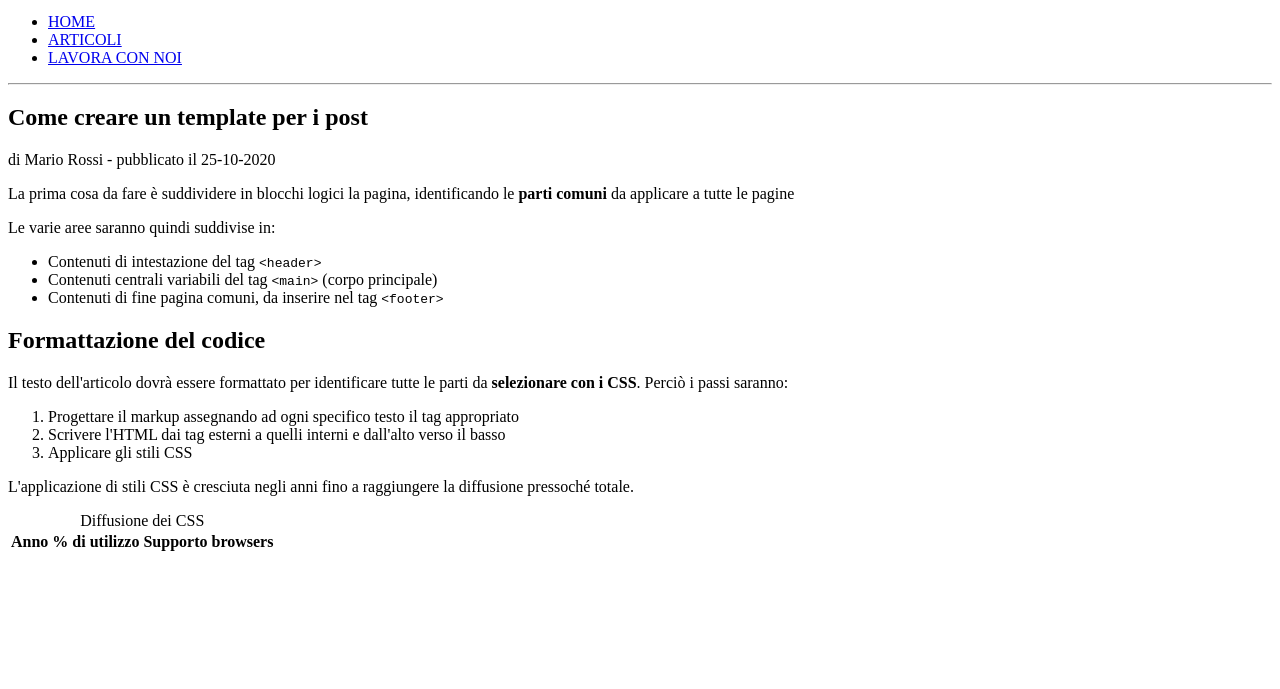
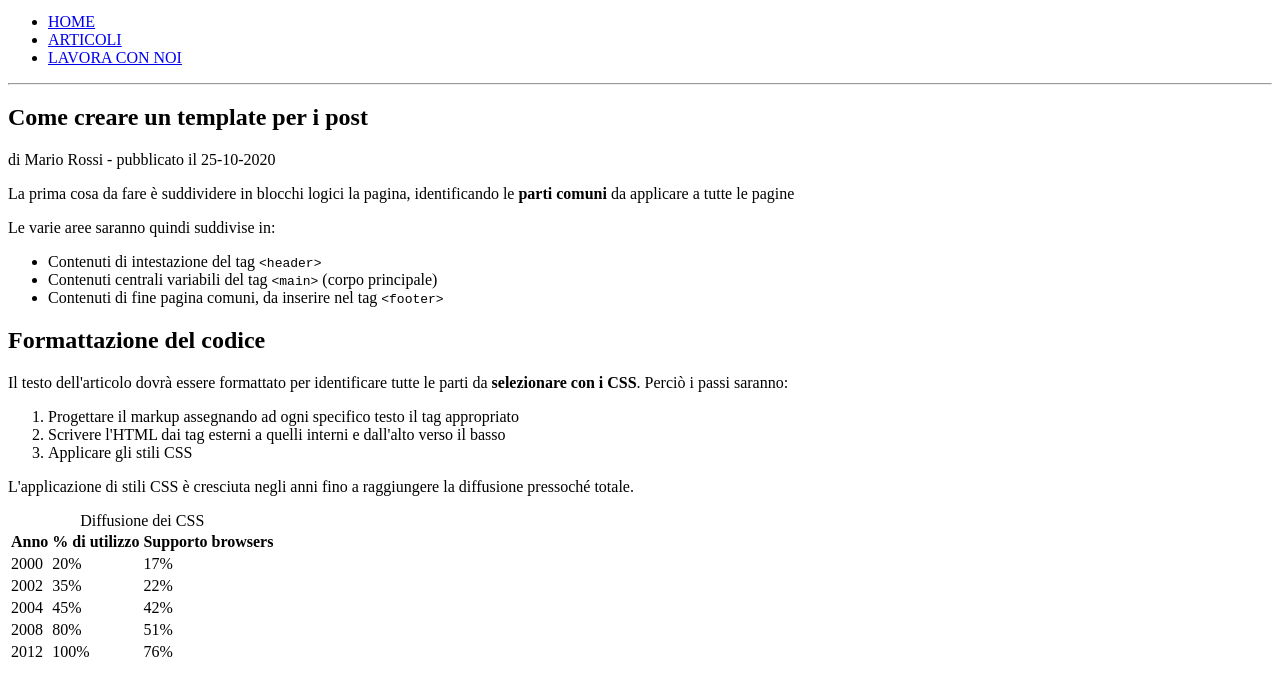
Before and after one commit to camillazicari/29-10, a plain HTML site: page index.html in a window 1280 px wide. Shown: the part 111-800 px from the top of the page. Drawn offline with Linux system fonts and the light colour scheme.

Commit message:
finito tabella

```diff
--- a/index.html
+++ b/index.html
@@ -62,14 +62,43 @@
           </li>
           <li>Applicare gli stili CSS</li>
         </ol>
-        <p>L'applicazione di stili CSS è cresciuta negli anni fino a raggiungere la diffusione pressoché totale.
+        <p>
+          L'applicazione di stili CSS è cresciuta negli anni fino a raggiungere
+          la diffusione pressoché totale.
         </p>
         <table>
-          <caption>Diffusione dei CSS</caption>
+          <caption>
+            Diffusione dei CSS
+          </caption>
           <tr>
             <th>Anno</th>
             <th>% di utilizzo</th>
             <th>Supporto browsers</th>
+          </tr>
+          <tr>
+            <td>2000</td>
+            <td>20%</td>
+            <td>17%</td>
+          </tr>
+          <tr>
+            <td>2002</td>
+            <td>35%</td>
+            <td>22%</td>
+          </tr>
+          <tr>
+            <td>2004</td>
+            <td>45%</td>
+            <td>42%</td>
+          </tr>
+          <tr>
+            <td>2008</td>
+            <td>80%</td>
+            <td>51%</td>
+          </tr>
+          <tr>
+            <td>2012</td>
+            <td>100%</td>
+            <td>76%</td>
           </tr>
         </table>
       </section>
```
